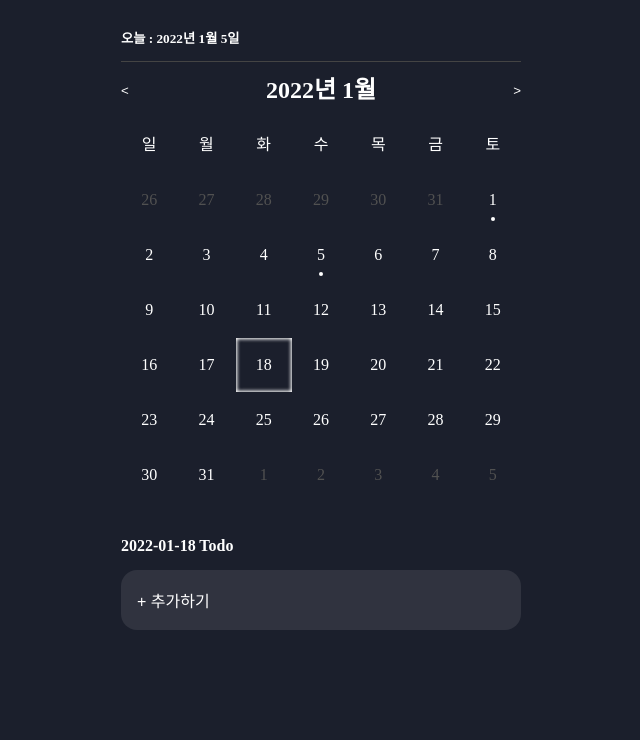
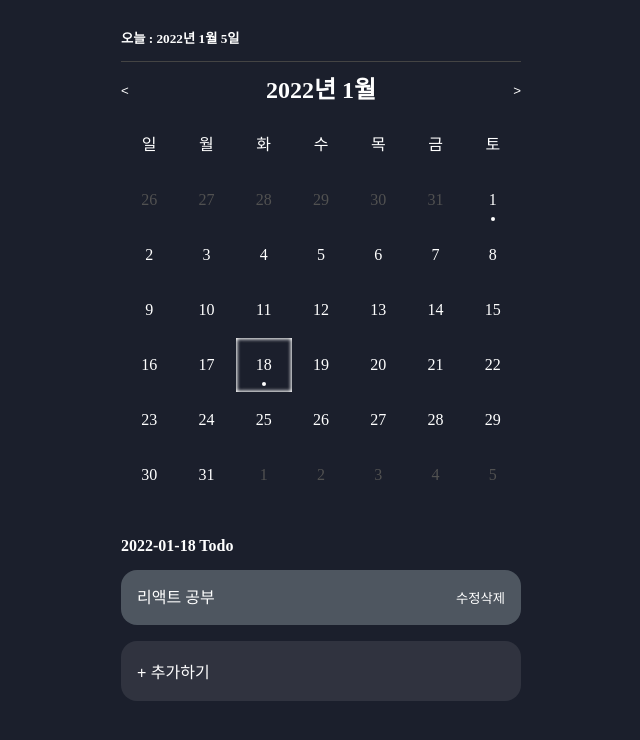
Before and after one commit to ho-1/calendar-todolist, a React (Create React App) app: page / in a window 1280 px wide. Both pictures are taken after a click on the element "18". Shown: the top 740 px of the page, without its empty margins (319-959 px from the left). Built offline with nearby package versions, Linux system fonts and the light colour scheme.

Commit message:
use localstorage

```diff
--- a/src/components/todo/TodoDataInterface.ts
+++ b/src/components/todo/TodoDataEntity.ts
@@ -1,4 +1,4 @@
-export interface TodoDataInterface {
+export interface TodoDataEntity {
     id: number,
     text: string,
     endDate: string,
--- a/src/components/todo/TodoItem.tsx
+++ b/src/components/todo/TodoItem.tsx
@@ -1,13 +1,28 @@
 import React from 'react';
-import {TodoDataInterface} from "./TodoDataInterface";
+import {TodoDataEntity} from "./TodoDataEntity";
 
-const TodoItem = ({ todoData }: any) => {
+type TodoItemProps = {
+  todoData: TodoDataEntity;
+}
+
+const TodoItem = ({ todoData }: TodoItemProps) => {
+  // TODO 수정
+  const onClickEdit = (e: any): void => {
+    console.log("edit");
+    console.log(e);
+  }
+  // TODO 삭제
+  const onClickDelete = (e: any): void => {
+    console.log("delete");
+    console.log(e);
+  }
+
   return (
     <li className="todo-list__box">
       <p>{todoData.text}</p>
       <div>
-        <button className="todo-button--edit">수정</button>
-        <button className="todo-button--delete">삭제</button>
+        <button className="todo-button--edit" onClick={onClickEdit}>수정</button>
+        <button className="todo-button--delete" onClick={onClickDelete}>삭제</button>
       </div>
     </li>
   );
--- a/src/components/todo/TodoList.tsx
+++ b/src/components/todo/TodoList.tsx
@@ -1,21 +1,15 @@
 import React from "react";
-import {TodoDataInterface} from "./TodoDataInterface";
+import {TodoDataEntity} from "./TodoDataEntity";
 import TodoItem from "./TodoItem";
 
 type TodoListProps = {
-  todoDataArray: TodoDataInterface[] | undefined,
+  todoDataArray: TodoDataEntity[] | undefined,
   selectDate: string | undefined,
 };
 
 const TodoList = ({ todoDataArray, selectDate }: TodoListProps) => {
 
-  const onClickEdit = (id: number): void => {
-    console.log("edit: " + id);
-  }
 
-  const onClickDelete = (id: number): void => {
-    console.log("delete: " + id);
-  }
 
   return (
     <>
@@ -31,11 +25,9 @@ const TodoList = ({ todoDataArray, selectDate }: TodoListProps) => {
         {
           !selectDate
           ? ""
-            // eslint-disable-next-line array-callback-return
           : ( todoDataArray?.map(i => {
-                return i.endDate === selectDate ? <TodoItem todoData={i}/> : ""
+                return i.endDate === selectDate ? <TodoItem todoData={i} key={i.id}/> : ""
               })
-
             )
         }
       </ul>
--- a/src/pages/Main.tsx
+++ b/src/pages/Main.tsx
@@ -1,25 +1,19 @@
 import React, {useEffect, useState} from "react";
 import TodoList from "../components/todo/TodoList";
 import Calendar from "../components/calendar/Calendar";
-import {TodoDataInterface} from "../components/todo/TodoDataInterface";
+import {TodoDataEntity} from "../components/todo/TodoDataEntity";
 
-
-const Main = () => {
-  const [todoDataArray, setTodoDataArray] = useState<TodoDataInterface[]>();
-  const [selectDate, setSelectDate] = useState<string>();
-  const [schedule, setSchedule] = useState<Set<string>>();
-
-  useEffect(() => {
-    let data: TodoDataInterface[] = [{
+// 로컬스토리지에 데이터 저장
+const dataArr = [{
   id: 1,
   text: '자바 공부',
   endDate: '2022-01-01',
   done: false,
 }, {
   id: 2,
-      text: '컴포넌트 패턴 공부',
+  text: '자바스크립트 고급강의',
   endDate: '2022-01-05',
-      done: false,
+  done: true,
 }, {
   id: 3,
   text: '컴포넌트 패턴 공부',
@@ -30,16 +24,36 @@ const Main = () => {
   text: '리액트 공부',
   endDate: '2022-02-13',
   done: false,
+}, {
+  id: 5,
+  text: '리액트 공부',
+  endDate: '2022-01-18',
+  done: false,
 }]
-    // 임시 값
+localStorage.setItem("key", JSON.stringify(dataArr));
+
+const Main = () => {
+  const [todoDataArray, setTodoDataArray] = useState<TodoDataEntity[]>();
+  const [selectDate, setSelectDate] = useState<string>();
+  const [schedule, setSchedule] = useState<Set<string>>();
+
+  useEffect(() => {
+    // 로컬스토리지에서 데이터 불러옴
+    const localData = localStorage.getItem("key");
+
+    if (localData) {
+      const data: TodoDataEntity[] = JSON.parse(localData);
+      // endDate 값만 따로 모음
       let dates: Set<string> = new Set();
       data.forEach((todo) => {
         if (!todo.done) {
           dates.add(todo.endDate);
         }
       })
+
       setTodoDataArray(data);
       setSchedule(dates);
+    }
   }, []);
 
   // 날짜 클릭
```
Also changed, not shown: src/components/calendar/Calendar.tsx (+2 -5 lines). Lines whose indentation alone changed are shown as unchanged.
